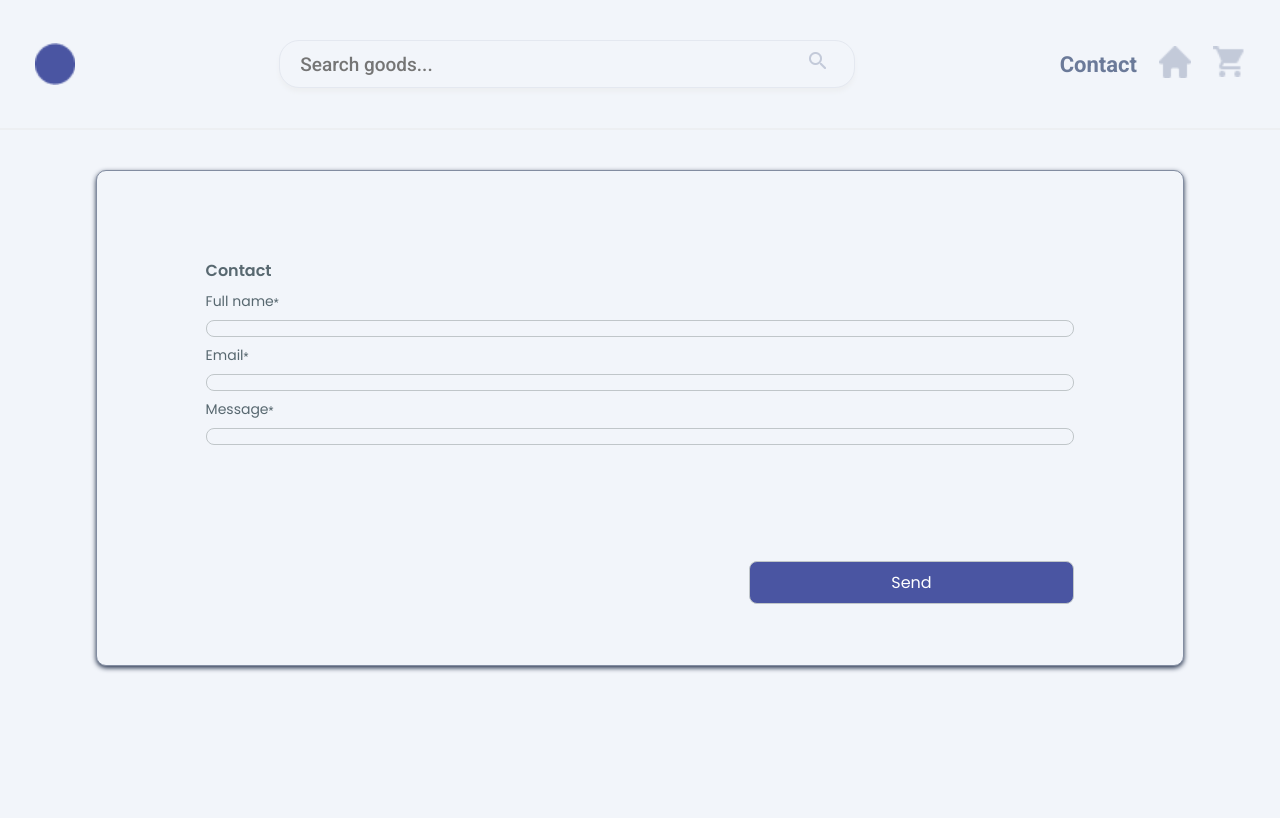
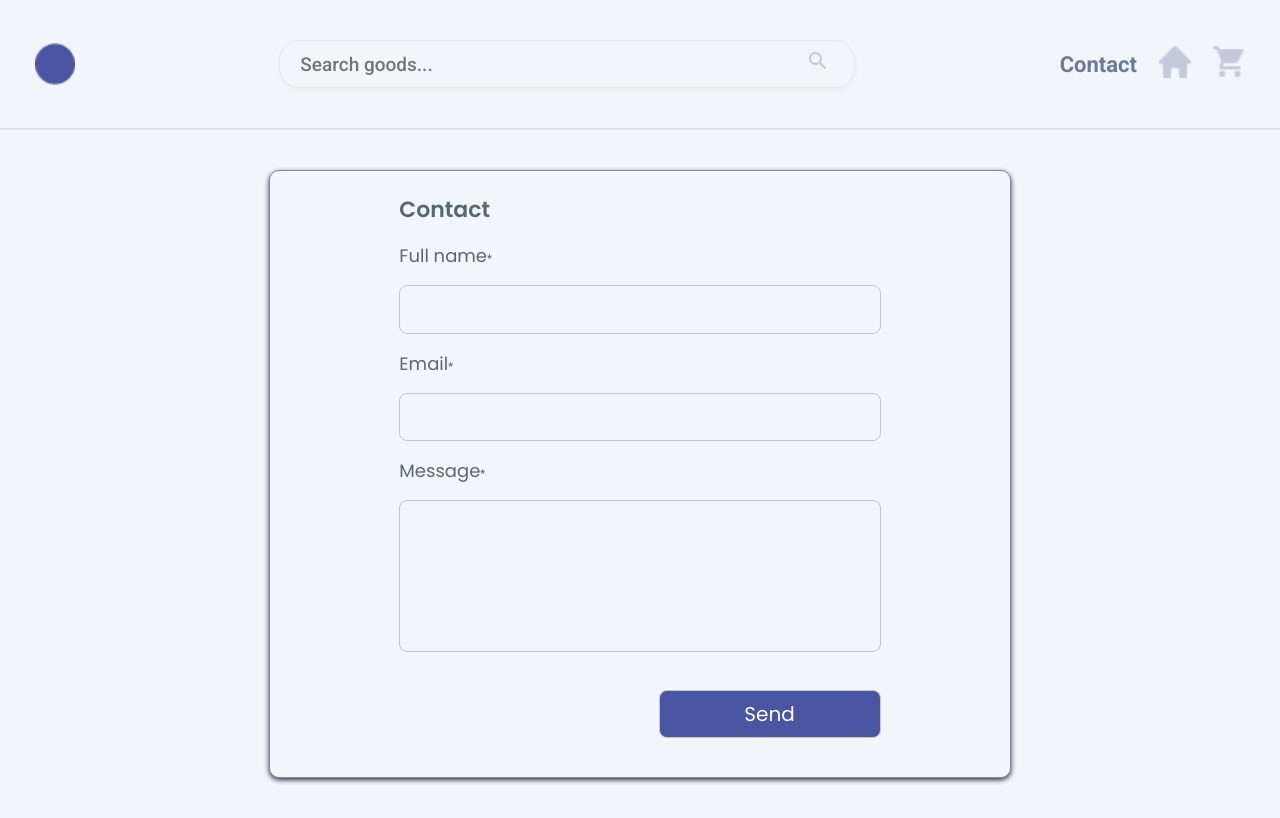
Before and after one commit to RodrigoF22/TP-FINAL-FRONT-END, a React (Vite) app: page /contact in a window 1280 px wide. Built offline with nearby package versions, Linux system fonts and the light colour scheme.

Commit message:
Media queries 20-07

```diff
--- a/index.html
+++ b/index.html
@@ -8,6 +8,7 @@
   </head>
   <body>
     <div id="root"></div>
+    <!-- <script src="https://cdn.jsdelivr.net/npm/sweetalert2@11"></script> -->
     <script type="module" src="/src/main.jsx"></script>
   </body>
 </html>
--- a/package.json
+++ b/package.json
@@ -12,7 +12,8 @@
   "dependencies": {
     "react": "^18.2.0",
     "react-dom": "^18.2.0",
-    "react-router-dom": "^6.14.1"
+    "react-router-dom": "^6.14.1",
+    "sweetalert2": "^11.7.18"
   },
   "devDependencies": {
     "@types/react": "^18.2.14",
--- a/src/Components/Counter/Counter.jsx
+++ b/src/Components/Counter/Counter.jsx
@@ -6,6 +6,10 @@ const Counter = ({initialValue, stock, id}) => {
 
     const {addProductCart} = useCustomContext()
     const [quantity, setQuantity] = useState(initialValue)
+
+    /* const onClickAddProductCart = () =>{
+        addProductCart(id,quantity)
+    } */
 
     return (
     <>
--- a/src/Components/Counter/counter.css
+++ b/src/Components/Counter/counter.css
@@ -34,3 +34,9 @@
     padding: 8px 10px;
     cursor: pointer;
 }
+
+@media screen and (min-width: 500px){
+    .addToCartButton{
+        width: 25%;
+    }
+}
--- a/src/Screens/CartPage/CartPage.jsx
+++ b/src/Screens/CartPage/CartPage.jsx
@@ -25,7 +25,7 @@ const CartPage = () => {
           </div>
         </>
         :
-        <h2>No has comprado nada aun</h2>
+        <h2 className='cartEmpty'>No has comprado nada aún</h2>
       }
     </div>
   )
--- a/src/Screens/CartPage/cartpage.css
+++ b/src/Screens/CartPage/cartpage.css
@@ -18,3 +18,14 @@
     display: flex;
     justify-content: center;
 }
+
+.cartEmpty{
+    color: #4D5E80;
+    margin: 5vh auto;
+}
+
+@media screen and (min-width: 600px){
+    .cartEmpty{
+        font-size: 28px;
+    }
+}
--- a/src/Screens/ContactPage/contactpage.css
+++ b/src/Screens/ContactPage/contactpage.css
@@ -11,10 +11,11 @@
     display: flex;
     flex-direction: column;
     width: 85vw;
-    height: 62vh;
-    gap: 1vh;
+    height: 82vh;
+    gap: 2vh;
     margin: 0 auto;
     margin-top: 5vh;
+    margin-bottom: 5vh;
     border: solid 1px #838da1;
     border-radius: 10px;
     box-shadow: 0 2px 5px 0 #26334D;
@@ -35,16 +36,18 @@
     margin: 0 auto;
     border: solid 1px #C0C6C9;
     border-radius: 8px;
+    padding: 10px;
+    font-size: 20px;
 }
 
 .formularioUsuario .inputMensaje{
-    height: 22%;
+    height: 25%;
 }
 
 .formularioUsuario button{
     font-family: 'Poppins', sans-serif;
     font-size: 16px;
-    margin: 10%;
+    margin: 3% 10%;
     width: 30%;
     color: white;
     background-color: #4A55A2;
@@ -63,5 +66,37 @@
     font-weight: 600;
     color: #586870;
     margin: 8% 10% 0 10%;
-    font-size: 16px;
+    font-size: 18px;
 }
+
+
+@media screen and (min-width: 600px){
+    .formularioUsuario label{
+        margin: 0 17.5%;
+    }
+    .formularioUsuario input{
+        width: 65%;
+    }
+    .formularioUsuario h3{
+        margin: 3% 17.5% 0 17.5%;
+    }
+    .formularioUsuario{
+        width: 58vw;
+        height: 76vh;
+    }
+    .formularioUsuario button{
+        margin: 3% 17.5%;
+    }
+}
+
+@media screen and (min-width: 1000px){
+    .formularioUsuario label{
+        font-size: 18px;
+    }
+    .formularioUsuario button{
+        font-size: 20px;
+    }
+    .formularioUsuario h3{
+        font-size: 22px;
+    }
+}
--- a/src/Screens/DetailPage/detailpage.css
+++ b/src/Screens/DetailPage/detailpage.css
@@ -17,6 +17,7 @@
     color: #4D5E80;
     font-size: 12px;
     text-align: justify;
+    width: 90%;
 }
 
 .detailPage-container h1{
@@ -24,7 +25,7 @@
     font-size: 24px;
     margin-top: 3vh;
     text-align: left;
-    width: 100%;
+    width: 90%;
 }
 
 .detailPage-block{
@@ -38,6 +39,18 @@
     border-radius: 10px;
     box-shadow: 0 2px 5px 0 #26334D;
     background-color: white;
-    width: 100%;
+    width: 90%;
     padding: 10px 0;
 }
+
+@media screen and (min-width: 500px){
+    .detailPage-block{
+        width: 45%;
+    }
+    .detailPage-container h1{
+        width: 45%;
+    }
+    .detailPage-container p{
+        width: 45%;
+    }
+}
--- a/src/app.css
+++ b/src/app.css
@@ -6,14 +6,17 @@
     padding: 0;
     box-sizing: border-box;
     background-color: #f2f5fa;
+    /* background-color: #dfe2ec; */
 }
+
 
 .navBar{
     display: flex;
     justify-content: space-between;
     align-items: center;
     padding: 40px 35px;
-    border-bottom: 2px solid #EDEFF2;
+    /* border-bottom: 2px solid #EDEFF2; */
+    border-bottom: 2px solid #d5e0f0;
 }
 
 .navBar-links{
@@ -86,20 +89,6 @@
     }
 }
 
-@media screen and (min-width: 900px){
-    .navBar-links{
-        font-size: 18px;
-    }
-    .navBar .input input{
-        font-size: 17px;
-    }
-    .item img{
-        width: 27px;
-    }
-    .navBar .logo{
-        width: 35px;
-    }
-}
 
 @media screen and (min-width: 1100px){
     .navBar-links{
```
Also changed, not shown: 1 other file (tests, documents, lock files or other folders).
